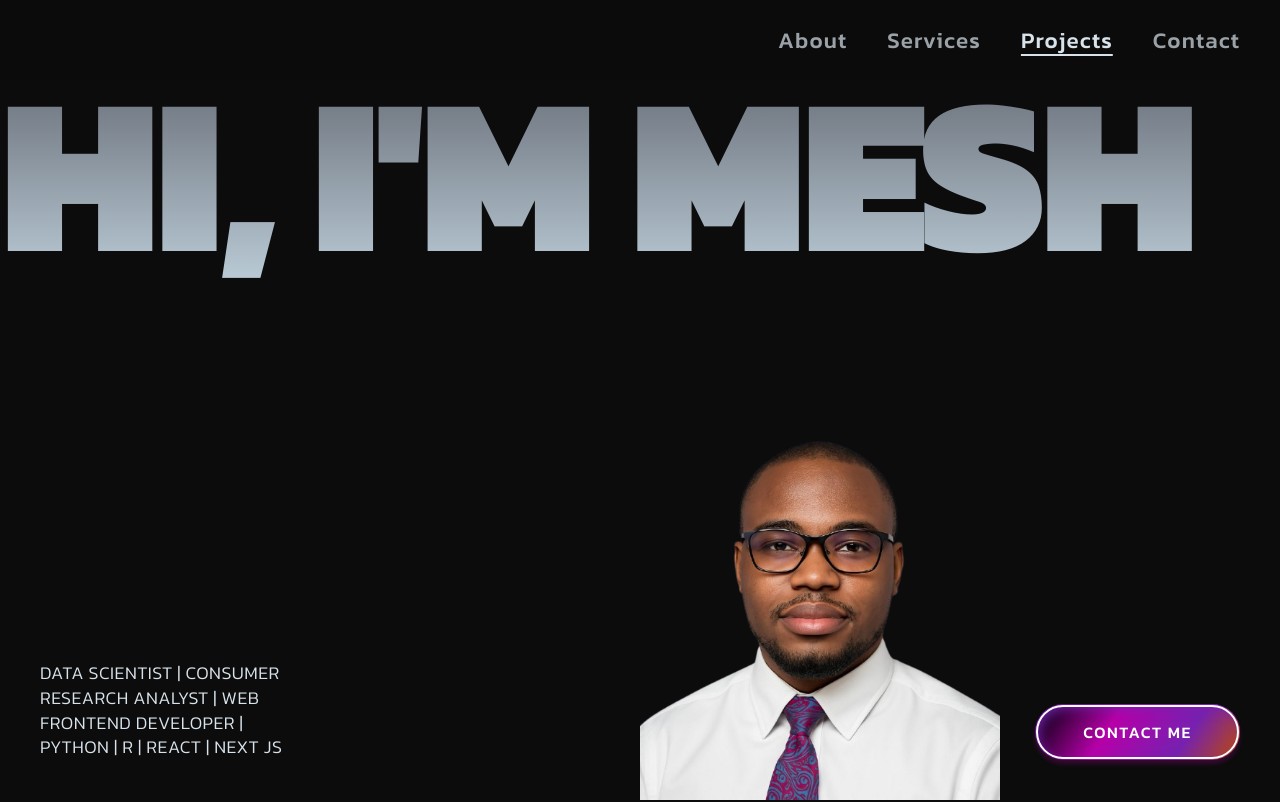
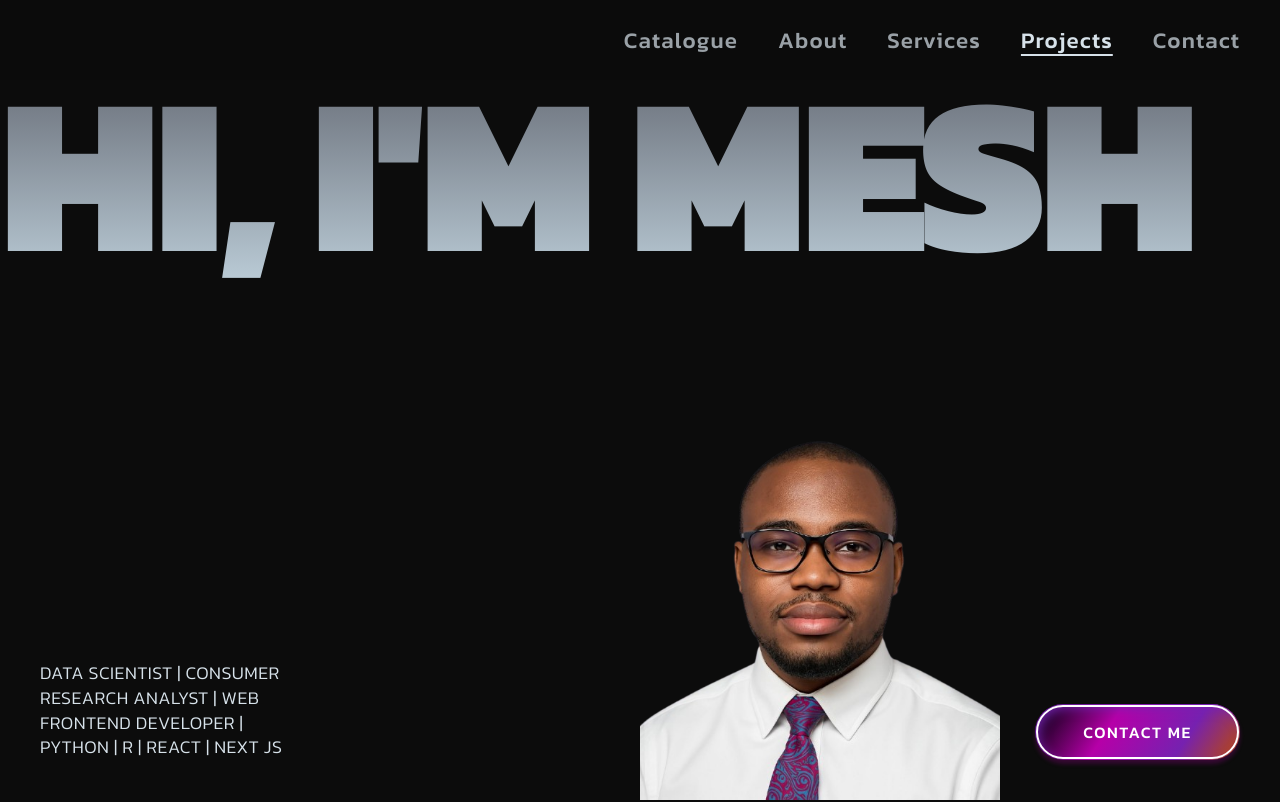
Before and after one commit to meshackamadi/portfolio3d, a React (Vite) app: page / in a window 1280 px wide. Shown: the top 802 px of the page. Built offline with nearby package versions, Linux system fonts and the light colour scheme.

Commit message:
added 'Catalogue' button to the Navbar

```diff
--- a/src/components/Navbar.tsx
+++ b/src/components/Navbar.tsx
@@ -11,7 +11,7 @@ export default function Navbar() {
 
   useEffect(() => {
     const handleScroll = () => {
-      const ids = ['about', 'services', 'projects', 'contact']
+      const ids = ['catalogue', 'about', 'services', 'projects', 'contact']
       let currentActive = ''
 
       for (const id of ids) {
@@ -19,7 +19,7 @@ export default function Navbar() {
         if (element) {
           const rect = element.getBoundingClientRect()
           if (rect.top <= window.innerHeight * 0.6 && rect.bottom >= window.innerHeight * 0.4) {
-             currentActive = id
+            currentActive = id
           }
         }
       }
@@ -37,6 +37,9 @@ export default function Navbar() {
       <div className="flex justify-between items-center px-6 md:px-10 h-full text-offwhite">
         <div />
         <div className="flex gap-6 md:gap-8 lg:gap-10 uppercase tracking-wider font-medium text-sm md:text-lg lg:text-[1.4rem]">
+          <button onClick={() => scrollToId('catalogue')} className={`transition-all duration-200 ${active === 'catalogue' ? 'opacity-100 underline underline-offset-[6px] decoration-2' : 'opacity-70 hover:opacity-100'}`}>
+            Catalogue
+          </button>
           <button onClick={() => scrollToId('about')} className={`transition-all duration-200 ${active === 'about' ? 'opacity-100 underline underline-offset-[6px] decoration-2' : 'opacity-70 hover:opacity-100'}`}>
             About
           </button>
--- a/src/sections/MarqueeSection.tsx
+++ b/src/sections/MarqueeSection.tsx
@@ -79,7 +79,7 @@ export default function MarqueeSection() {
   }, [])
 
   return (
-    <section ref={ref} className="pt-24 sm:pt-32 md:pt-40 pb-10 bg-pagebg relative">
+    <section id="catalogue" ref={ref} className="pt-24 sm:pt-32 md:pt-40 pb-10 bg-pagebg relative">
       <CatalogueHeading />
       <div className="flex flex-col gap-3">
         {/* Desktop Marquee */}
```
